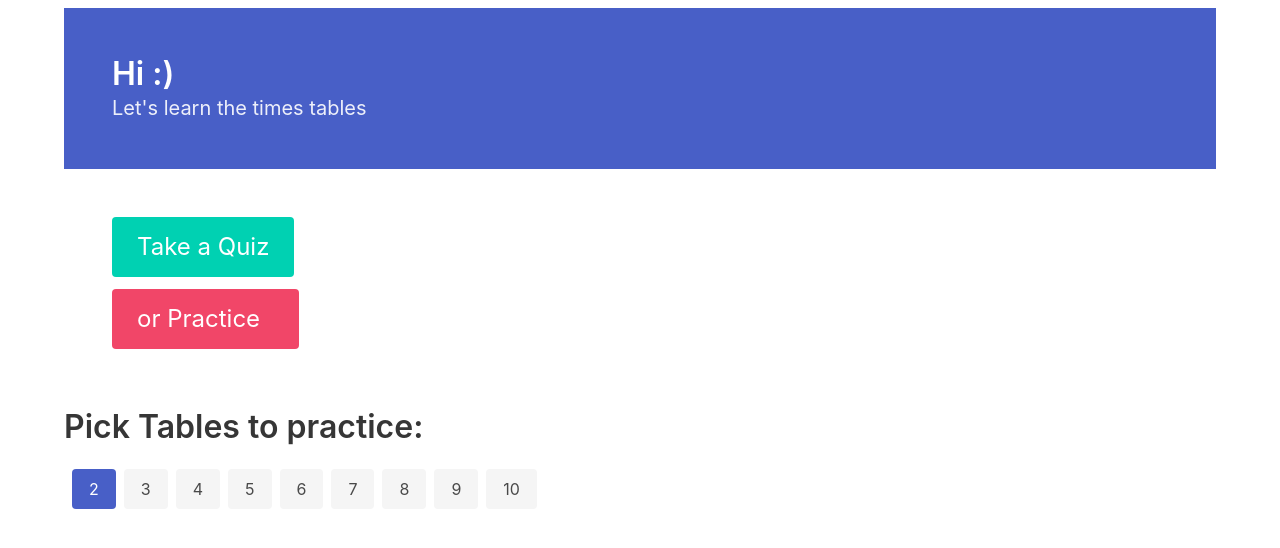
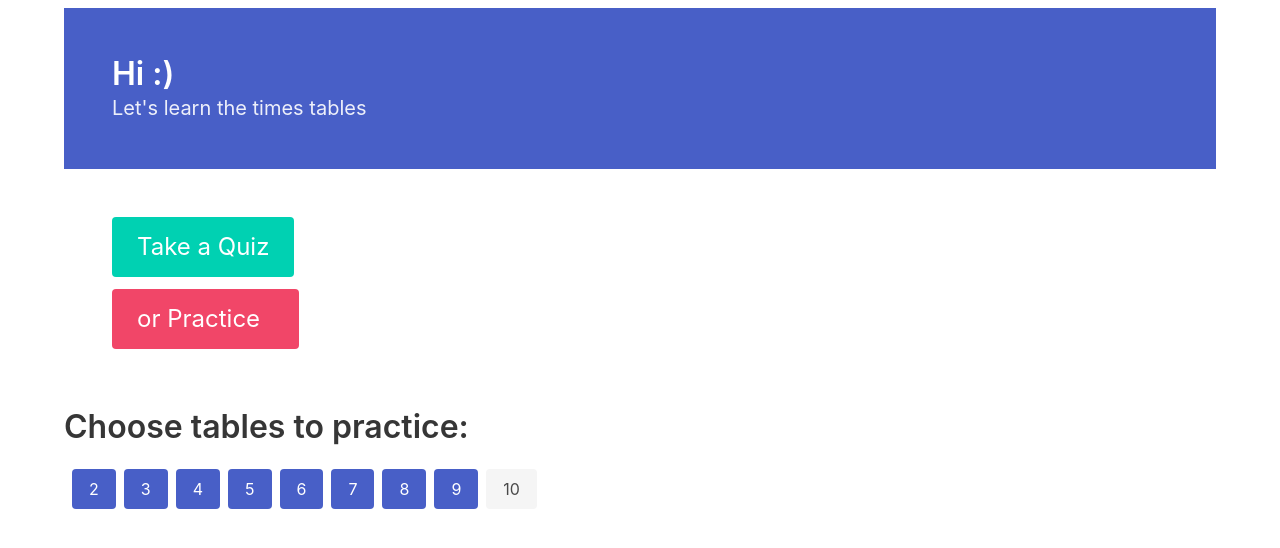
Before and after one commit to farid98/mathdrill, a Svelte app: page / in a window 1280 px wide. Shown: the top 548 px of the page. Built offline with nearby package versions, Linux system fonts and the light colour scheme.

Commit message:
Quiz has fewer duplicate questions - needs testing

```diff
--- a/src/home.svelte
+++ b/src/home.svelte
@@ -46,22 +46,25 @@ import { tables } from "./store.js";
 </div>
 
 
-<h1 class="title"> Pick Tables to practice:</h1>
+
+<div class="title ">Choose tables to practice:</div>
 
 
 {#each $tables as t, row}
 
     {#if t == 1}
-    <p  on:click={ () => toggle(row)   } class="button is-link ml-2">{row + 2}</p>
+    <p  on:click={ () => toggle(row)   } class="button ml-2 is-link ">{row + 2}</p>
 
     {:else}
-    <p on:click={ () => toggle(row)   } class="button is-light ml-2">{row + 2}</p>
+    <p on:click={ () => toggle(row)   } class="button ml-2 is-light ">{row + 2}</p>
     {/if}
 
 
 
 {/each}
 
+
+
 {#if (!$tables.includes(1))}
 
   <div class="title mt-4  has-text-danger ">Please choose at least one</div>
--- a/src/quiz.svelte
+++ b/src/quiz.svelte
@@ -3,7 +3,6 @@
   import { children } from "svelte/internal";
   import { state } from "./store.js";
   import { tables } from "./store.js";
-
 
   var sum = "x";
   var numOne = 1;
@@ -15,6 +14,7 @@
   var answered = false;
   var answerIsCorrect = false;
   var quizOver = false;
+  var quizHolder = [];
 
   onMount(async () => {
     await showAnother();
@@ -47,23 +47,32 @@
     answered = false;
     console.log("in Quiz-show another");
 
-    do  {
+    var tries = 0;
+    do {
+      do {
         numOne = Math.floor(Math.random() * 9 + 2);
-      } while ($tables[numOne - 2] == 0)
+      } while ($tables[numOne - 2] == 0);
 
-    numTwo = Math.floor(Math.random() * 9 + 2);
-    sum = numOne + " x " + numTwo;
+      numTwo = Math.floor(Math.random() * 9 + 2);
+      sum = numOne + " x " + numTwo;
+      tries++; // this is a tie breaker. Sometimes we will NEED to have a duplicate (eg if only one number is selected and we are generating more more than 9 questions. In such a case there can be only 9 legal questins so one is bound to be repeated)
+
+      console.log("try number:",tries)
+
+      if (tries >=100) break; // ie dont check for duplicates. It aint gonna happen
+
+    } while (!quizHolder.includes({ numOne, numTwo }) ); // we dont want to repeat a pair, so we keep track and test
+
+    console.log("Found")
+    quizHolder.push({ numOne, numTwo });
+    console.log(quizHolder);
 
     var correctNum = Math.floor(Math.random() * 3);
 
-    console.log("choice generation");
-    choice[correctNum] = numOne * numTwo;
-    console.log(choice);
 
     for (var x = 0; x < 3; x++) {
       console.log(x);
       if (x == correctNum) continue;
-      console.log("changing");
 
       var tt = 0;
       var pp = 0;
--- a/src/store.js
+++ b/src/store.js
@@ -2,4 +2,4 @@ import { writable } from 'svelte/store';
 
 export const state = writable(0);
 
-export const tables = writable([1,0,0,0,0,0,0,0,0]);
+export const tables = writable([1,1,1,1,1,1,1,1,0]);
```
